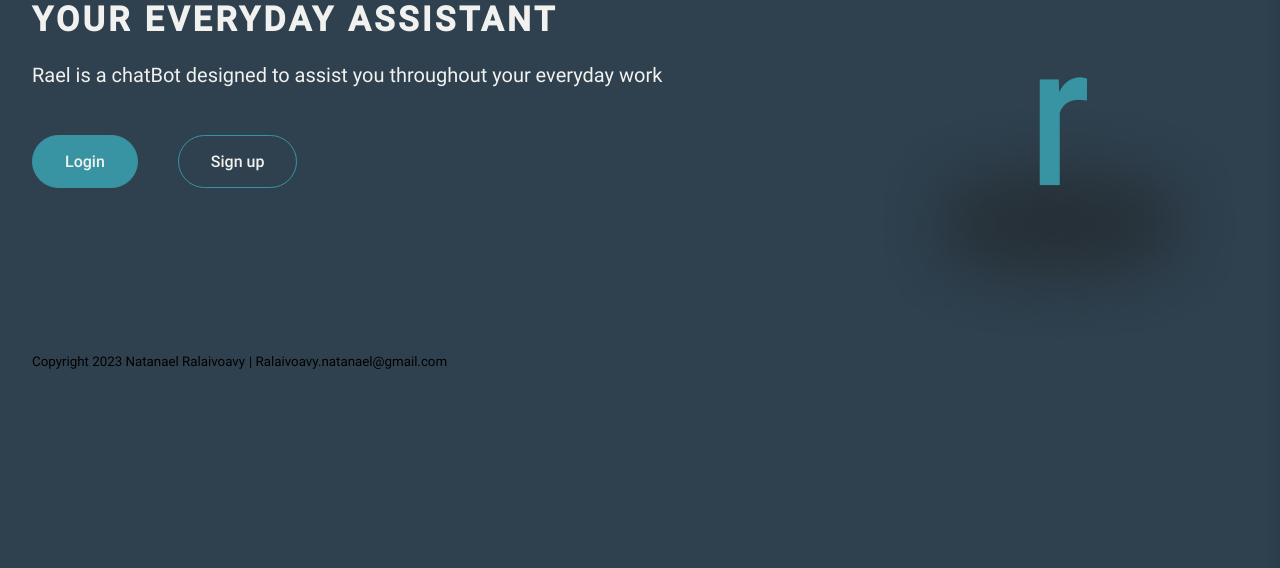
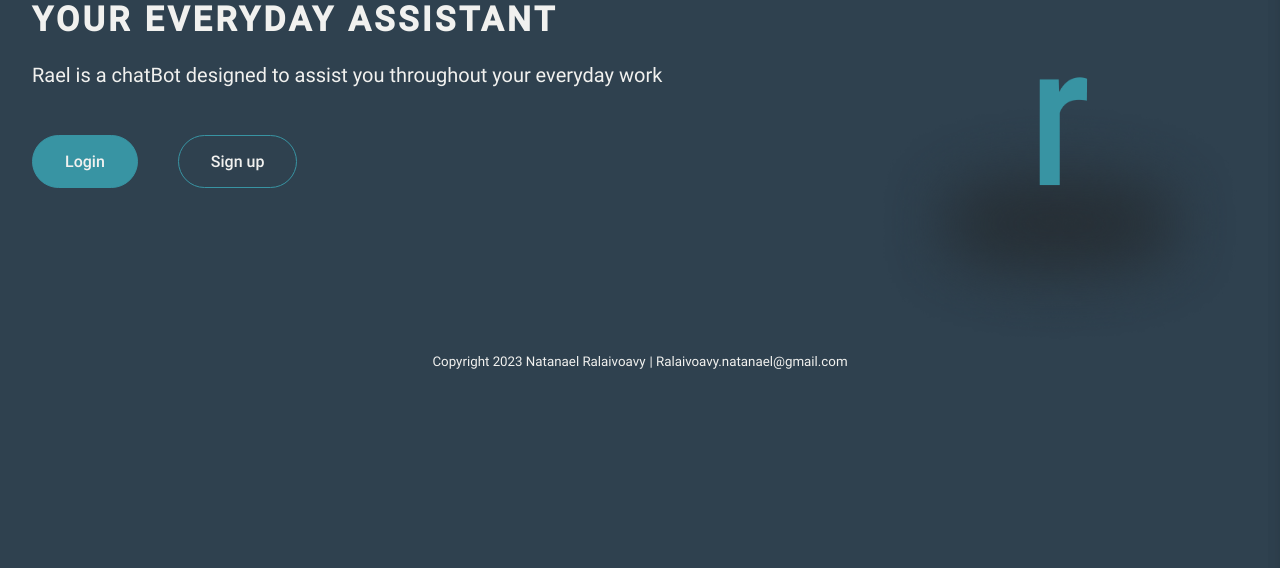
Before and after one commit to NathanRael/ChatbotRemake, a PHP site: page / in a window 1280 px wide; the page is wider, and only the part inside the window is pictured. Shown: the part 198-766 px from the top of that part. Run offline with PHP 8.4, Linux system fonts and the light colour scheme.

Commit message:
adding copyright

```diff
--- a/src/css/style.css
+++ b/src/css/style.css
@@ -743,7 +743,19 @@ body::-webkit-scrollbar{
     margin-bottom: 16px;
 }
 
+footer{
+    color: var(--text-color);
+    width: max-content;
+    text-align: center;
+    margin: 0 auto;
+    margin-bottom: 32px;
 
+}
+
+.copyright{
+    color: var(--text-color);
+    text-align: center;
+}
 
 
 /**********media query**********/
```
